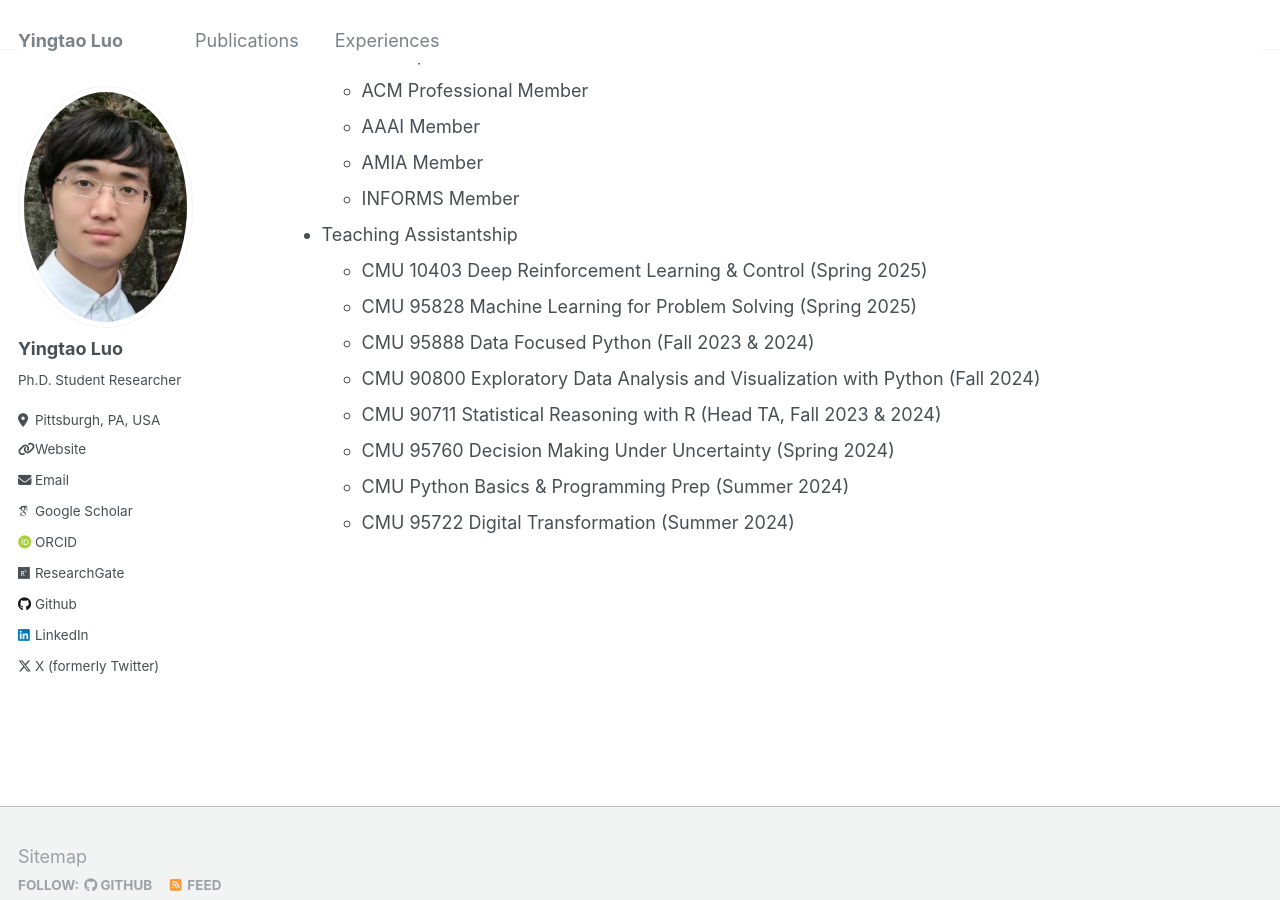
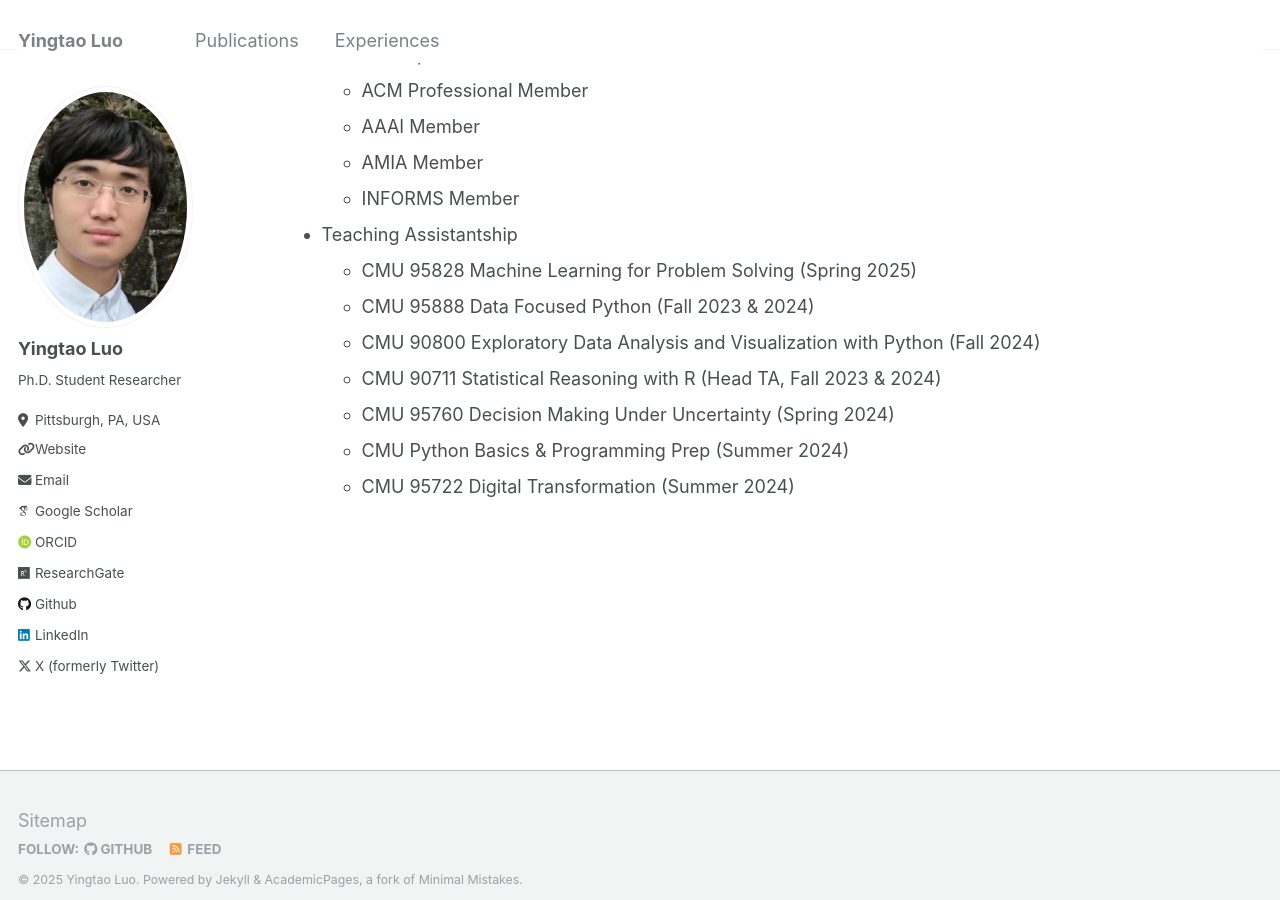
Before and after one commit to yingtaoluo/yingtaoluo.github.io, a Jekyll site: the page built from _pages/experiences.md, in a window 1280 px wide and 900 px high, scrolled down 1708 px. Built offline with Jekyll 4.4.1, drawn with Linux system fonts in a browser that asks for light colours; some web fonts are replaced.

Commit message:
Update experiences.md

```diff
--- a/_pages/experiences.md
+++ b/_pages/experiences.md
@@ -63,7 +63,6 @@ Academic Services
   * AMIA Member
   * INFORMS Member
 * Teaching Assistantship
-  * CMU 10403 Deep Reinforcement Learning & Control (Spring 2025)
   * CMU 95828 Machine Learning for Problem Solving (Spring 2025)
   * CMU 95888 Data Focused Python (Fall 2023 & 2024)
   * CMU 90800 Exploratory Data Analysis and Visualization with Python (Fall 2024)
```
